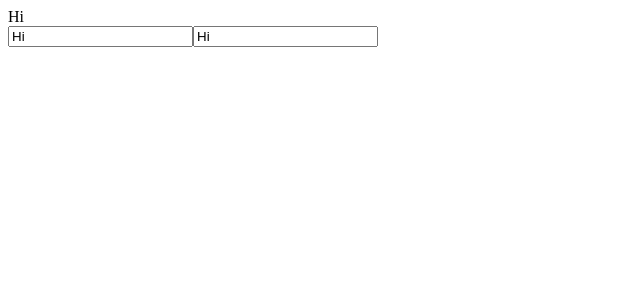
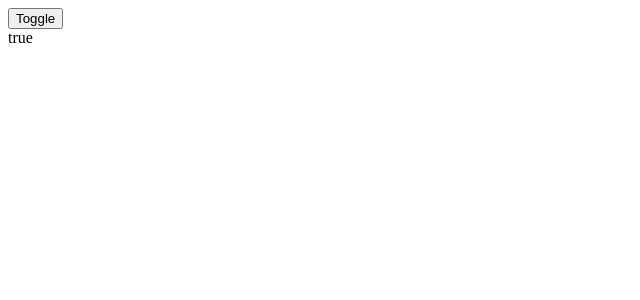
Before and after one commit to chaerulmarwan20/vue-3-basic, a Vue app: page / in a window 1280 px wide. Shown: the top 300 px of the page, without its empty margins (0-640 px from the left). Built offline with nearby package versions, Linux system fonts and the light colour scheme.

Commit message:
conditional rendering

```diff
--- a/src/App.vue
+++ b/src/App.vue
@@ -1,16 +1,20 @@
 <template>
-  <div>{{ message }}</div>
-  <input type="text" v-model="message" />
-  <!-- sama dengan -->
-  <input type="text" :value="message" @input="message = $event.target.value" />
+  <button @click="setStatus">Toggle</button>
+  <div v-if="status">true</div>
+  <div v-else>false</div>
 </template>
 
 <script>
 export default {
   data() {
     return {
-      message: "Hi",
+      status: true,
     };
+  },
+  methods: {
+    setStatus() {
+      this.status = !this.status;
+    },
   },
 };
 </script>
```
